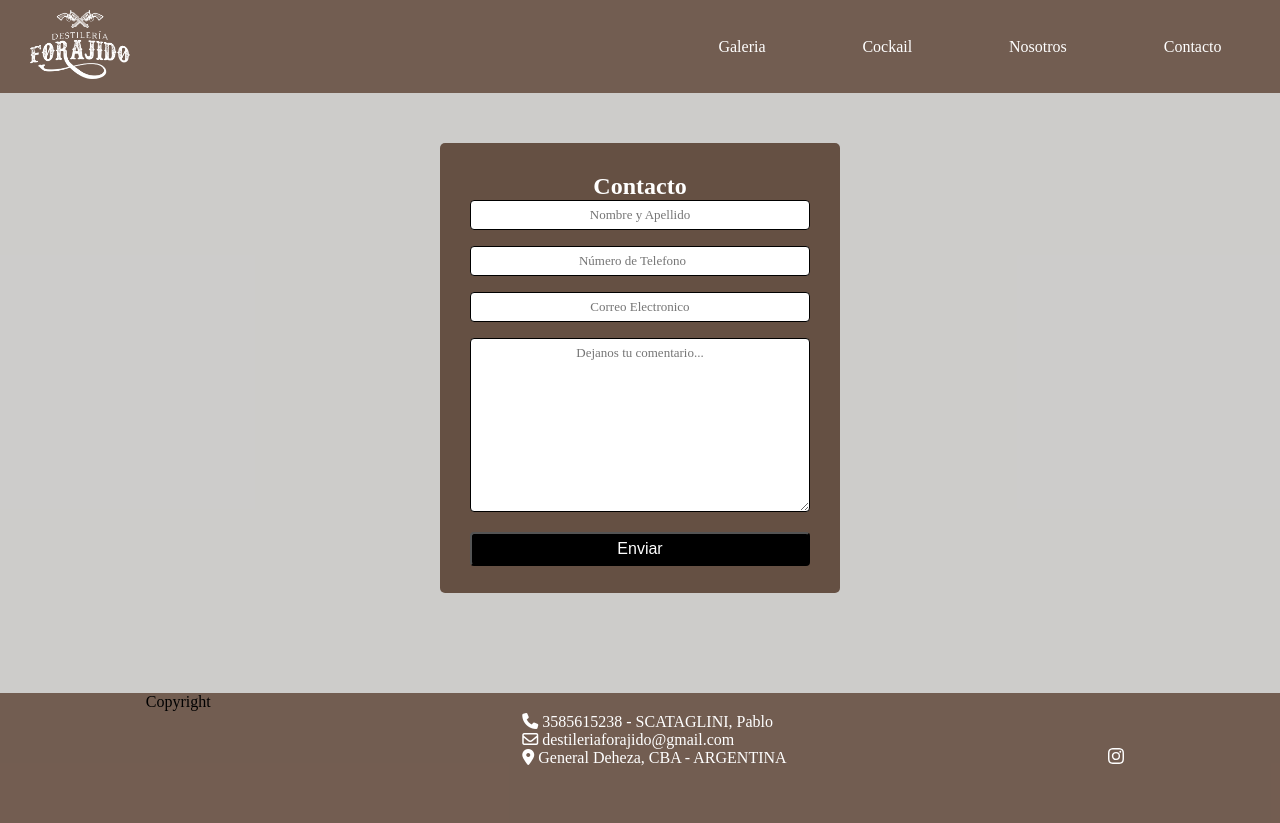
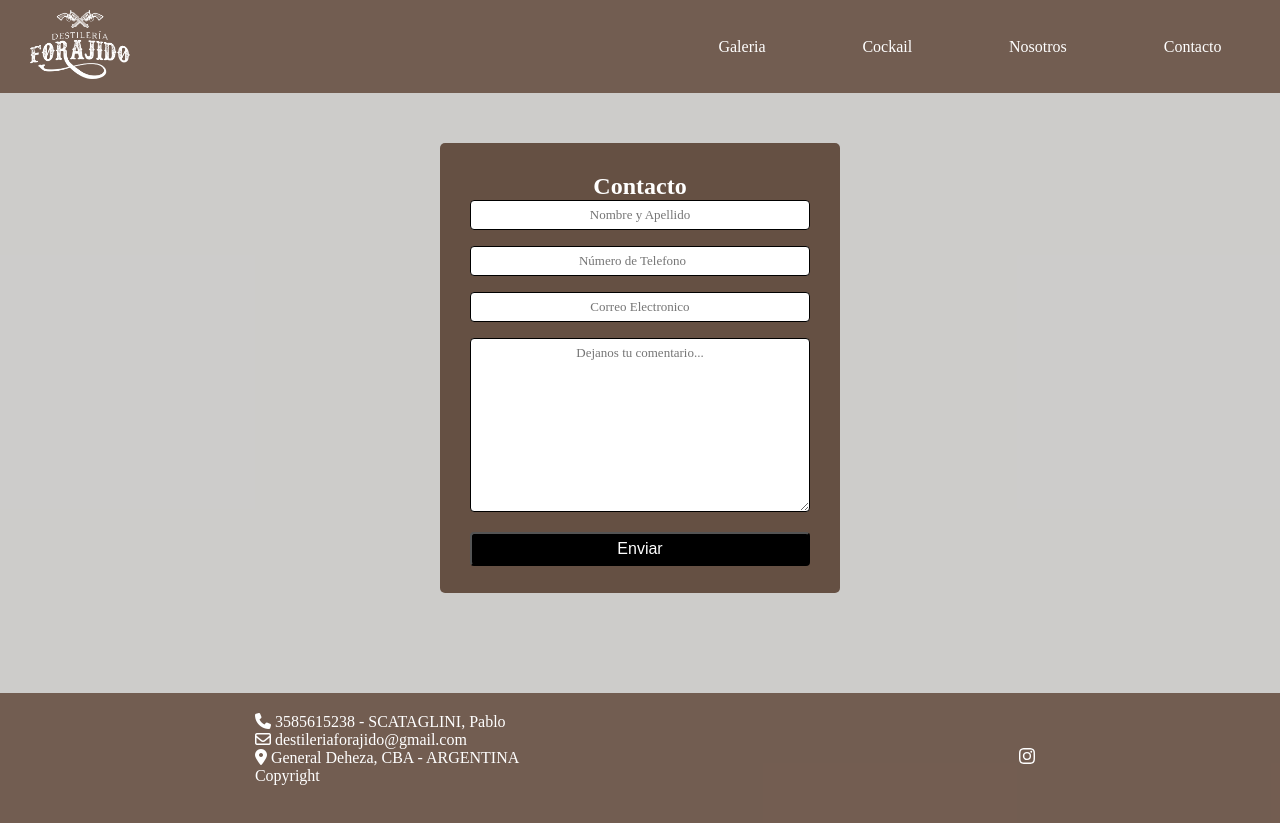
Before and after one commit to PabloScata/PreEntrega1SCATAGLINI, a website: page pages/contacto.html in a window 1280 px wide. Drawn offline with Linux system fonts and the light colour scheme.

Commit message:
correción proyecto final

```diff
--- a/pages/contacto.html
+++ b/pages/contacto.html
@@ -63,8 +63,6 @@
             <p><i class="fa-solid fa-phone"></i> 3585615238 - SCATAGLINI, Pablo</p>
             <p><i class="fa-regular fa-envelope"></i>  destileriaforajido@gmail.com</p>
             <p><i class="fa-solid fa-location-dot"></i> General Deheza, CBA - ARGENTINA</p>
-        </div>
-        <div class="copy">
             <p>Copyright</p>
         </div>
     </footer>
```
